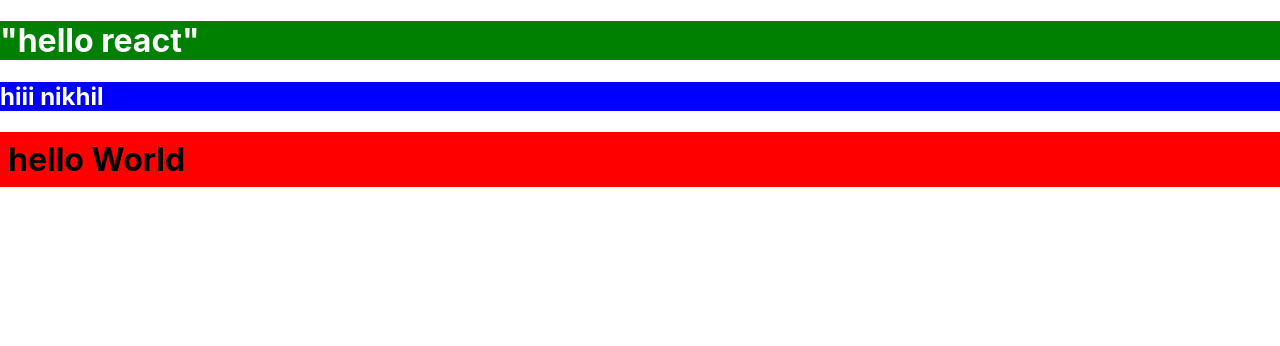
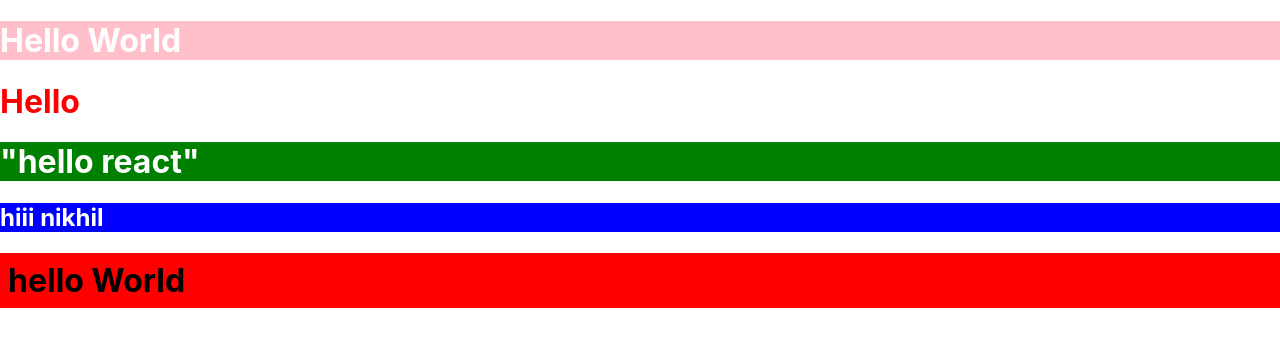
Before and after one commit to pradipgangarde05/React-23, a React (Create React App) app: page / in a window 1280 px wide. Shown: the top 346 px of the page. Built offline with nearby package versions, Linux system fonts and the light colour scheme.

Commit message:
external css

```diff
--- a/src/App.css
+++ b/src/App.css
@@ -1,38 +1,4 @@
-.App {
-  text-align: center;
-}
-
-.App-logo {
-  height: 40vmin;
-  pointer-events: none;
-}
-
-@media (prefers-reduced-motion: no-preference) {
-  .App-logo {
-    animation: App-logo-spin infinite 20s linear;
-  }
-}
-
-.App-header {
-  background-color: #282c34;
-  min-height: 100vh;
-  display: flex;
-  flex-direction: column;
-  align-items: center;
-  justify-content: center;
-  font-size: calc(10px + 2vmin);
+.beautiful {
+  background:pink;
   color: white;
 }
-
-.App-link {
-  color: #61dafb;
-}
-
-@keyframes App-logo-spin {
-  from {
-    transform: rotate(0deg);
-  }
-  to {
-    transform: rotate(360deg);
-  }
-}
--- a/src/App.js
+++ b/src/App.js
@@ -1,4 +1,5 @@
 import { getRoles } from "@testing-library/react";
+import "./App.css";
 
 function App(){
   let str = { background: "green", color: "white" };
@@ -9,6 +10,12 @@
 
   return(
     <>
+         <>
+      <h1 className="beautiful">Hello World</h1>
+
+      <h1 style={{ color: "red" }}>Hello</h1>
+    </>
+
        <h1 style={str}>"hello react"</h1>
 
       <h2 style={{background:"blue" ,color:"white" }} > hiii nikhil </h2>
```
